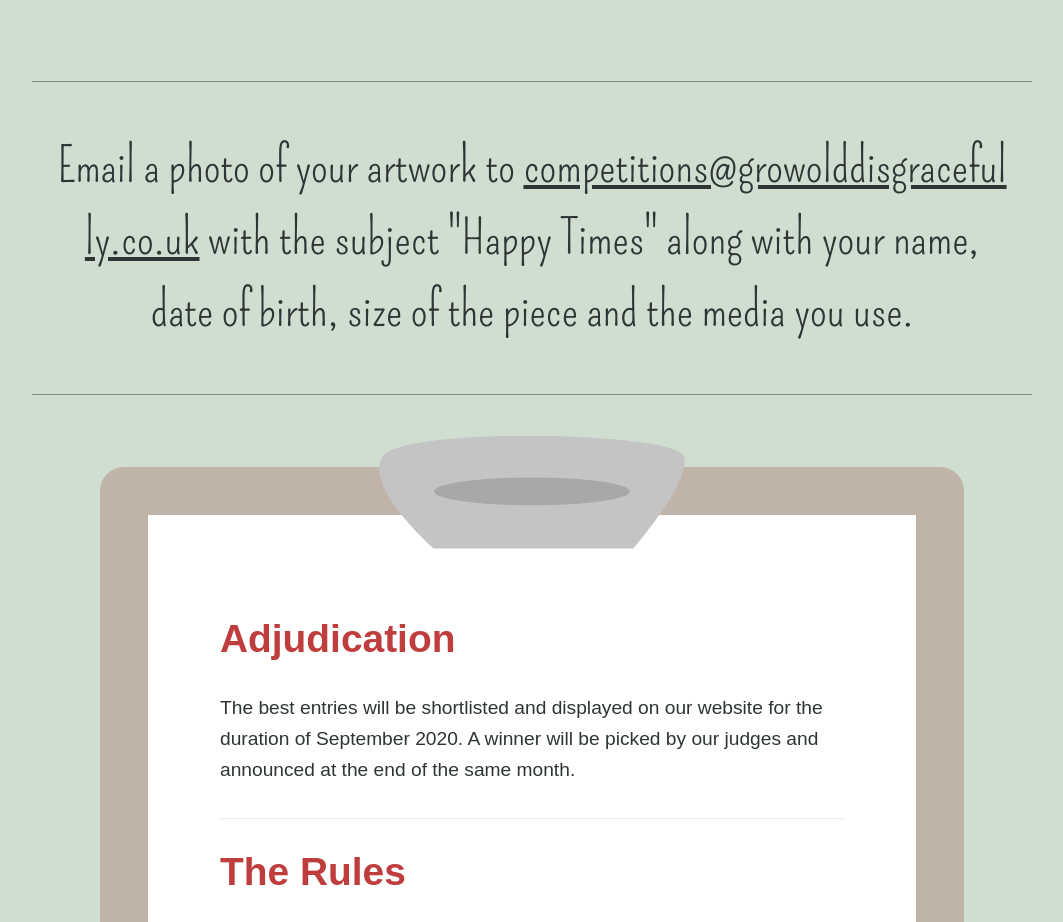
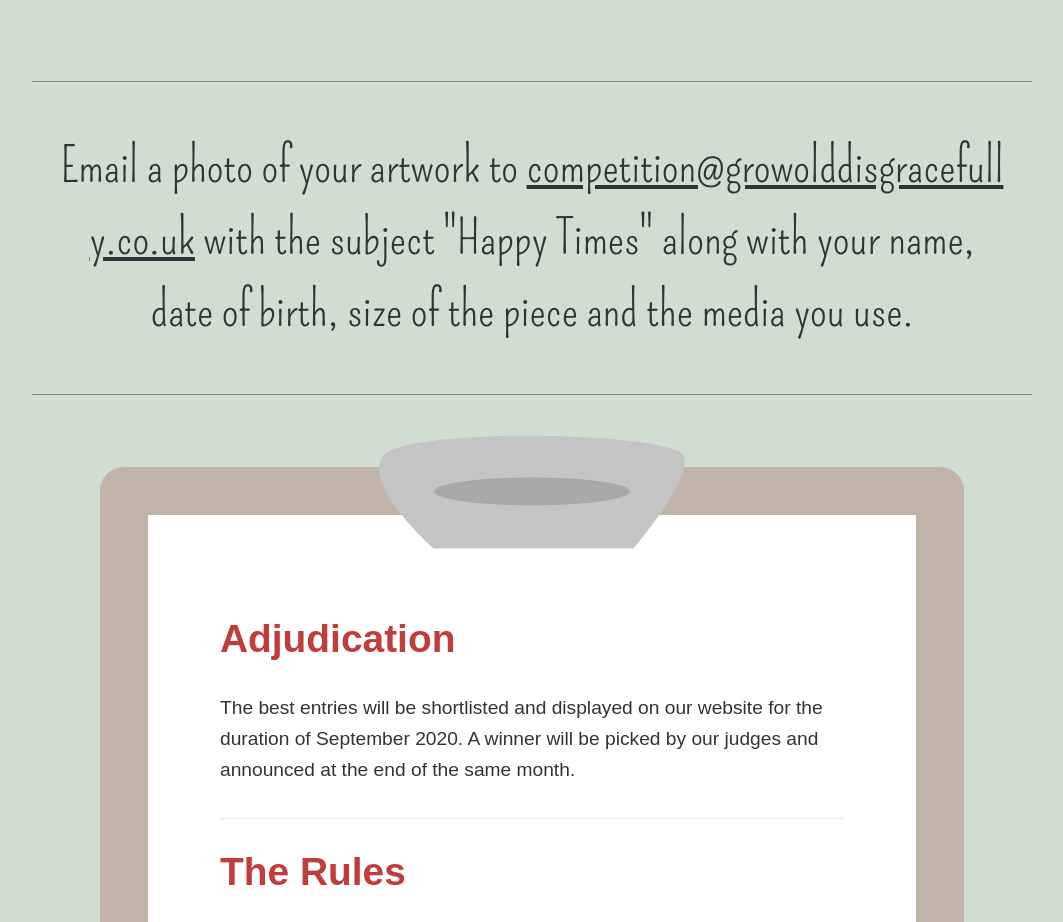
Before and after one commit to katiekelman/GOD, a website: page events/index.html in a window 1280 px wide. Shown: the part 2200-3122 px from the top of the page, without its empty margins (108-1171 px from the left). Drawn offline with Linux system fonts and the light colour scheme.

Commit message:
Fix competition email address

```diff
--- a/events/index.html
+++ b/events/index.html
@@ -79,9 +79,9 @@
 
       Email a photo of your artwork to
               <a
-                href="mailto:competitions@growolddisgracefully.co.uk"
+                href="mailto:competition@growolddisgracefully.co.uk"
                 id="competitionemail"
-                >competitions@growolddisgracefully.co.uk</a
+                >competition@growolddisgracefully.co.uk</a
               > with the subject "Happy Times" along with your name,
               date of birth, size of the piece and the media you use.
         </p>
```
